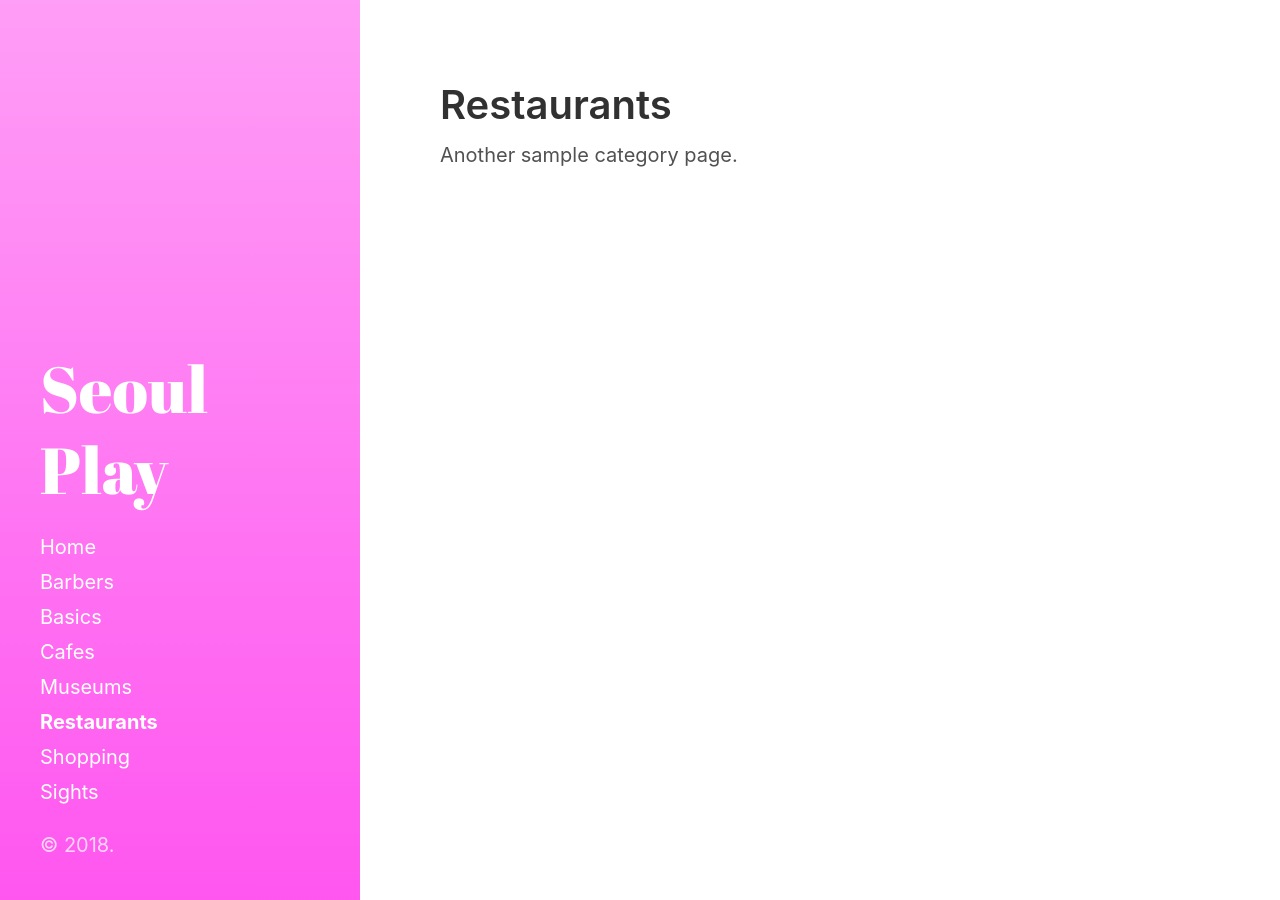
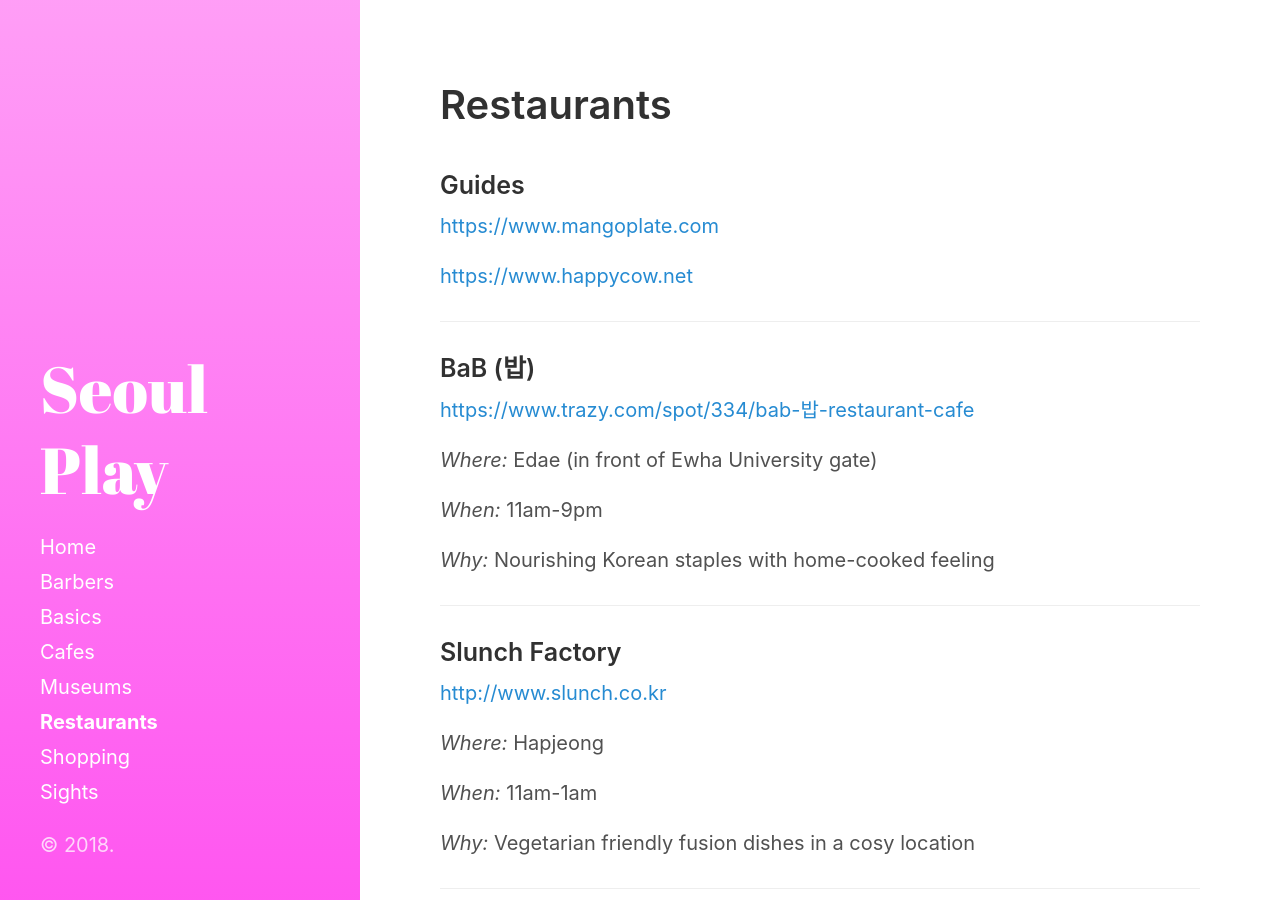
Before and after one commit to seoulplay/seoulplay.github.io, a Jekyll site: the page built from category/restaurants.md, in a window 1280 px wide. Built offline with Jekyll 4.4.1, drawn with Linux system fonts in a browser that asks for light colours.

Commit message:
Update restaurants.md

```diff
--- a/category/restaurants.md
+++ b/category/restaurants.md
@@ -3,4 +3,34 @@ layout: category
 title: Restaurants
 ---
 
-Another sample category page.
+### Guides
+
+<https://www.mangoplate.com>
+
+<https://www.happycow.net>
+
+----
+
+### BaB (밥)
+
+<https://www.trazy.com/spot/334/bab-밥-restaurant-cafe>
+
+_Where:_ Edae (in front of Ewha University gate)
+
+_When:_ 11am-9pm
+
+_Why:_ Nourishing Korean staples with home-cooked feeling
+
+----
+
+### Slunch Factory
+
+<http://www.slunch.co.kr>
+
+_Where:_ Hapjeong
+
+_When:_ 11am-1am
+
+_Why:_ Vegetarian friendly fusion dishes in a cosy location
+
+----
```
